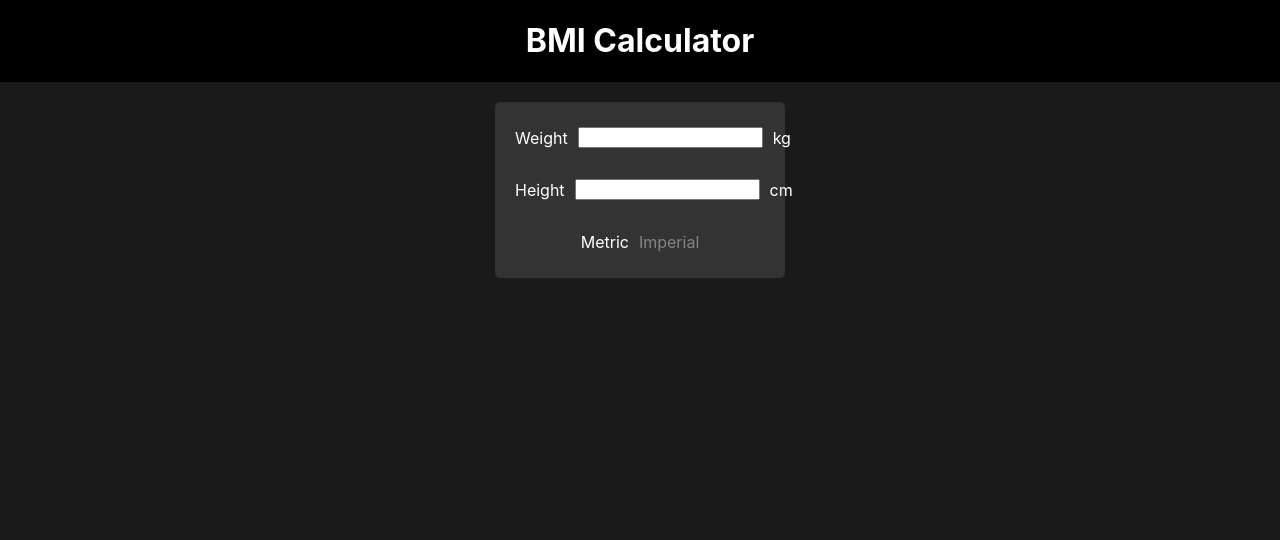
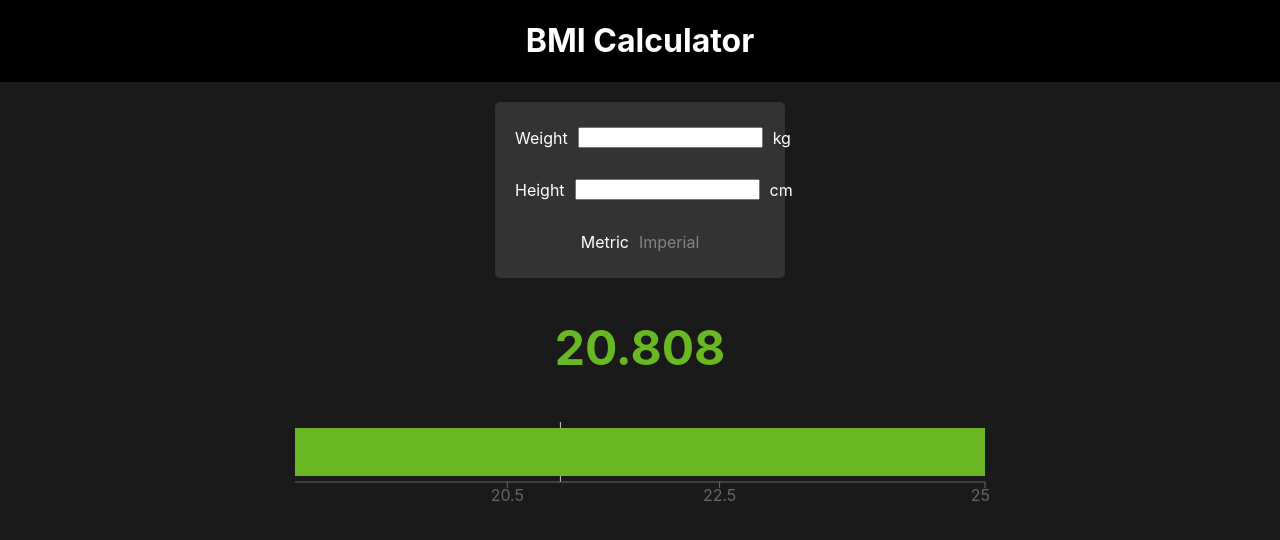
Before and after one commit to Fatih20/Better-BMI-Calculator, a React (Create React App) app: page / in a window 1280 px wide. Shown: the top 540 px of the page. Built offline with nearby package versions, Linux system fonts and the light colour scheme.

Commit message:
Early work on making the charts

```diff
--- a/src/components/body.js
+++ b/src/components/body.js
@@ -19,7 +19,7 @@ const Main = styled.div`
 
 
 export default function Body () {
-    const[calculation, setCalculation] = useState(null);
+    const[calculation, setCalculation] = useState(20.888);
     return (
         <Main>
             <CalculationContext.Provider value={[calculation, setCalculation]}>
--- a/src/components/form.js
+++ b/src/components/form.js
@@ -57,13 +57,13 @@ export default function Form () {
     useEffect(() => {
         setHeight("");
         setWeight("");
-        setCalculation(null);
+        setCalculation(20.808);
     }, [isMetric]);
 
     function calculateBMI(){
         const floatHeight = parseFloat(height);
         const floatWeight = parseFloat(weight);
-        console.log(floatWeight);
+        // console.log(floatWeight);
         if (floatHeight.toString() !== "NaN" && floatWeight.toString() !== "NaN"){
             let calculationResult = floatWeight/(floatHeight**2);
             if (isMetric){
@@ -79,7 +79,7 @@ export default function Form () {
     }
 
     function handleChange(e, valueInside, setValueInside){
-        console.log(e);
+        // console.log(e);
         if (e.nativeEvent.data === null && valueInside.length > 0){
             setValueInside((e.target.value).substring(0, (e.target.value).length))
         }
--- a/src/components/result.js
+++ b/src/components/result.js
@@ -1,17 +1,99 @@
-import React from "react";
+import React, {useState, useEffect, useRef} from "react";
 import styled from "styled-components";
+import { BarChart, Bar, XAxis, ResponsiveContainer, ReferenceLine, YAxis } from "recharts";
 
 import { useCalculationContext } from "./body";
 
 const Main = styled.div`
+    align-items: center;
+    display: flex;
+    flex-direction: column;
+`;
+
+const Index = styled.h2`
+    color : ${({color}) => color};
+    font-size: 48px;
+`;
+
+const ChartContainer = styled.div`
+    display: ${({show}) => show ? "block" : "none"};
 `;
 
 export default function Result () {
     const [calculation, setCalculation] = useCalculationContext();
+    const [bodyType, setBodyType] = useState("");
+    const roundedCalculation = useRef(null);
+    console.log(calculation);
+
+    useEffect(() => {
+        console.log(bodyType);
+        console.log(calculation);
+        if (calculation !== null){
+            determineBodyType();
+            roundedCalculation.current = calculation.toFixed(2);
+        }
+    }, [calculation])
+
+    function determineBodyType (){
+        let newBodyType;
+        if (calculation < 18.5){
+            newBodyType = "underweight"
+        } else if (calculation < 25){
+            newBodyType = "normal"
+        } else if (calculation < 30){
+            newBodyType = "overweight"
+        } else if (calculation < 40){
+            newBodyType = "obese"
+        } else {
+            newBodyType = "morbidly obese"
+        }
+        setBodyType(newBodyType);
+    }
+
+    const dataOfBodyType = {
+        "" :{
+            "lower" : 0,
+            "upper" : 0,
+            "color" : "white"
+        },
+        "underweight" : {
+            "lower" : 0,
+            "upper" : 18.5,
+            "color": "#64baff"
+        },
+        "normal" : {
+            "lower" : 18.5,
+            "upper" : 25,
+            "color": "#68b723"
+        },
+        "overweight" : {
+            "lower" : 25,
+            "upper" : 30,
+            "color": "#f9c440"
+        },
+        "obese" : {
+            "lower" : 30,
+            "upper" : 40,
+            "color": "#f37329"
+        },
+        "morbidly obese" : {
+            "lower" : 40,
+            "upper" : 1000000000,
+            "color": "#c6262e"
+        },
+    }
 
     return (
         <Main>
-            <h2>{calculation}</h2>
+            <Index color={dataOfBodyType[bodyType]["color"]}>{calculation}</Index>
+                <ChartContainer show={(bodyType === "morbidly obese" || bodyType === "") ? false : true}>
+                    <BarChart data={[{"name" : "Fatih", "value" : dataOfBodyType[bodyType]["upper"]}]} layout="vertical" width={700} height={100}>
+                        <ReferenceLine xAxisId={0} x={calculation.toFixed()}/>
+                        <YAxis dataKey="name" type="category" hide={true}/>
+                        <XAxis xAxisId={0} dataKey="value" type="number" domain={[dataOfBodyType[bodyType]["lower"], dataOfBodyType[bodyType]["upper"]]} />
+                        <Bar dataKey="value" fill={dataOfBodyType[bodyType]["color"]}/>
+                    </BarChart>
+                </ChartContainer>
         </Main>
     )
 }
```
